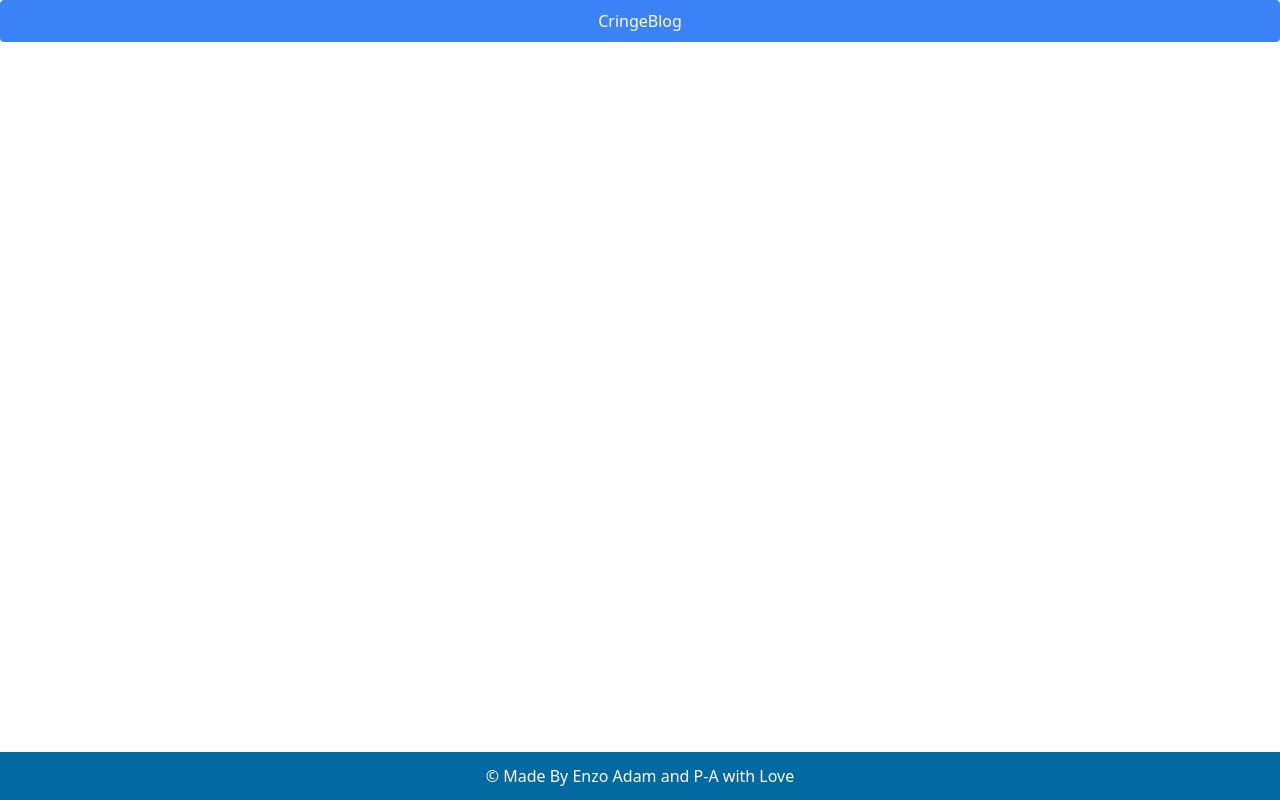
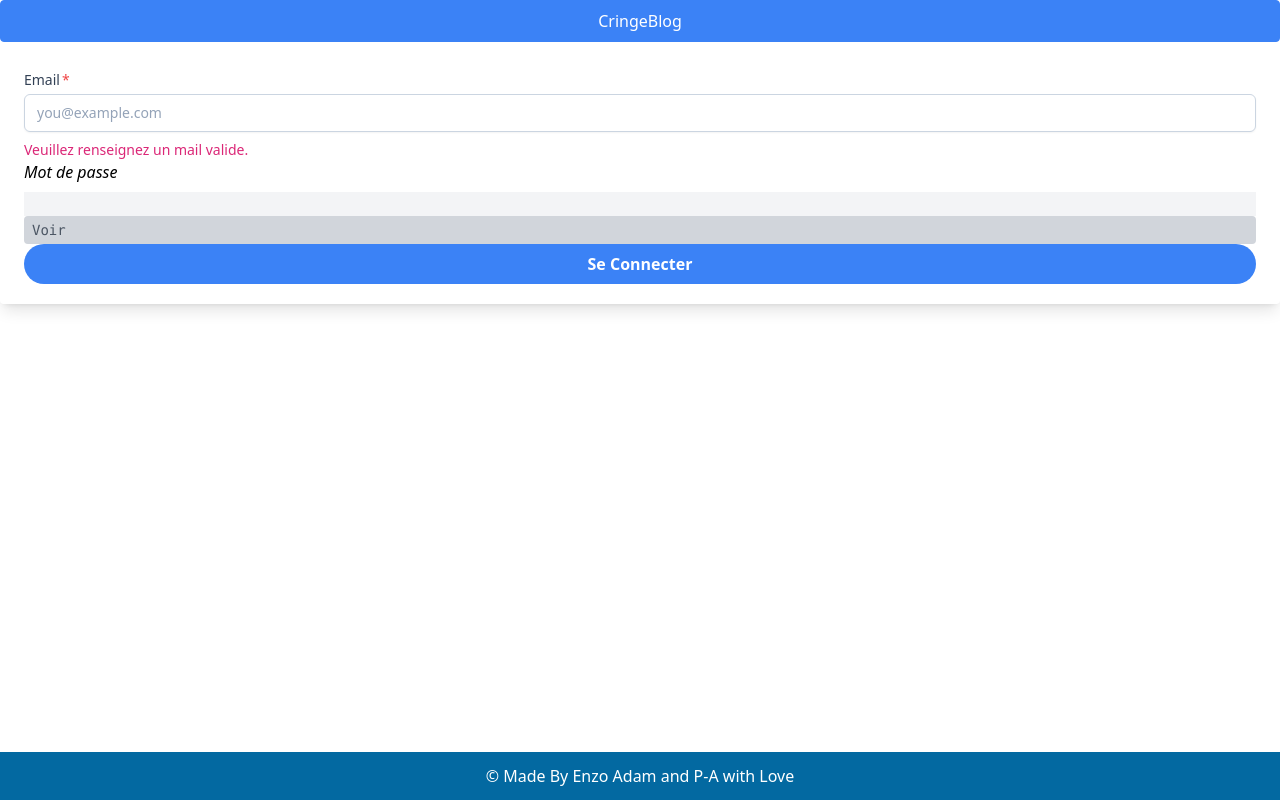
Before and after one commit to padac78/blog-app, a Next.js app: page /users/login in a window 1280 px wide. Built offline with nearby package versions, Linux system fonts and the light colour scheme.

Commit message:
se log sur le site

```diff
--- a/pages/users/login.js
+++ b/pages/users/login.js
@@ -2,12 +2,54 @@ const fetch = require("isomorphic-unfetch");
 import Navuser from "../../components/nav_user";
 import Footer from "../../components/nav_footer";
 import Link from "next/Link";
+import React, { useState } from "react";
 
 const Login = ({ login }) => {
+  const [showPassword, setShowPassword] = useState(false);
   return (
     <body className="font-family-karla bg-white">
       <Navuser />
 
+      <div className="my-2 overflow-hidden rounded shadow-lg">
+        <div className="px-6 py-5">
+          <form className="flex flex-col">
+            <label className="block">
+              <span className="block text-sm font-medium text-slate-700 after:ml-0.5 after:text-red-500 after:content-['*']">
+                Email
+              </span>
+              <input
+                type="email"
+                name="email"
+                className="mt-1 block w-full rounded-md border border-slate-300 bg-white px-3 py-2 placeholder-slate-400 shadow-sm focus:border-sky-500 focus:outline-none focus:ring-1 focus:ring-sky-500 sm:text-sm"
+                placeholder="you@example.com"
+              />
+              <p className=" mt-2 text-sm text-pink-600 peer-invalid:visible">
+                Veuillez renseignez un mail valide.
+              </p>
+            </label>
+            <label htmlFor="password" className="mb-2 italic">
+              Mot de passe
+            </label>
+            <input
+              type={showPassword ? "text" : "password"}
+              placeholder="password"
+              className="peer bg-gray-100 placeholder-transparent focus:outline-none "
+            />
+            <label
+              onClick={() => setShowPassword(!showPassword)}
+              className="cursor-pointer rounded bg-gray-300 px-2 py-1 font-mono text-sm text-gray-600 hover:bg-gray-400 "
+            >
+              {showPassword ? "Cacher" : "Voir"}
+            </label>
+            <button
+              type="submit"
+              className="rounded-full bg-blue-500 px-4 py-2 font-bold text-white hover:bg-blue-700"
+            >
+              Se Connecter
+            </button>
+          </form>
+        </div>
+      </div>
       <Footer />
     </body>
   );
```
